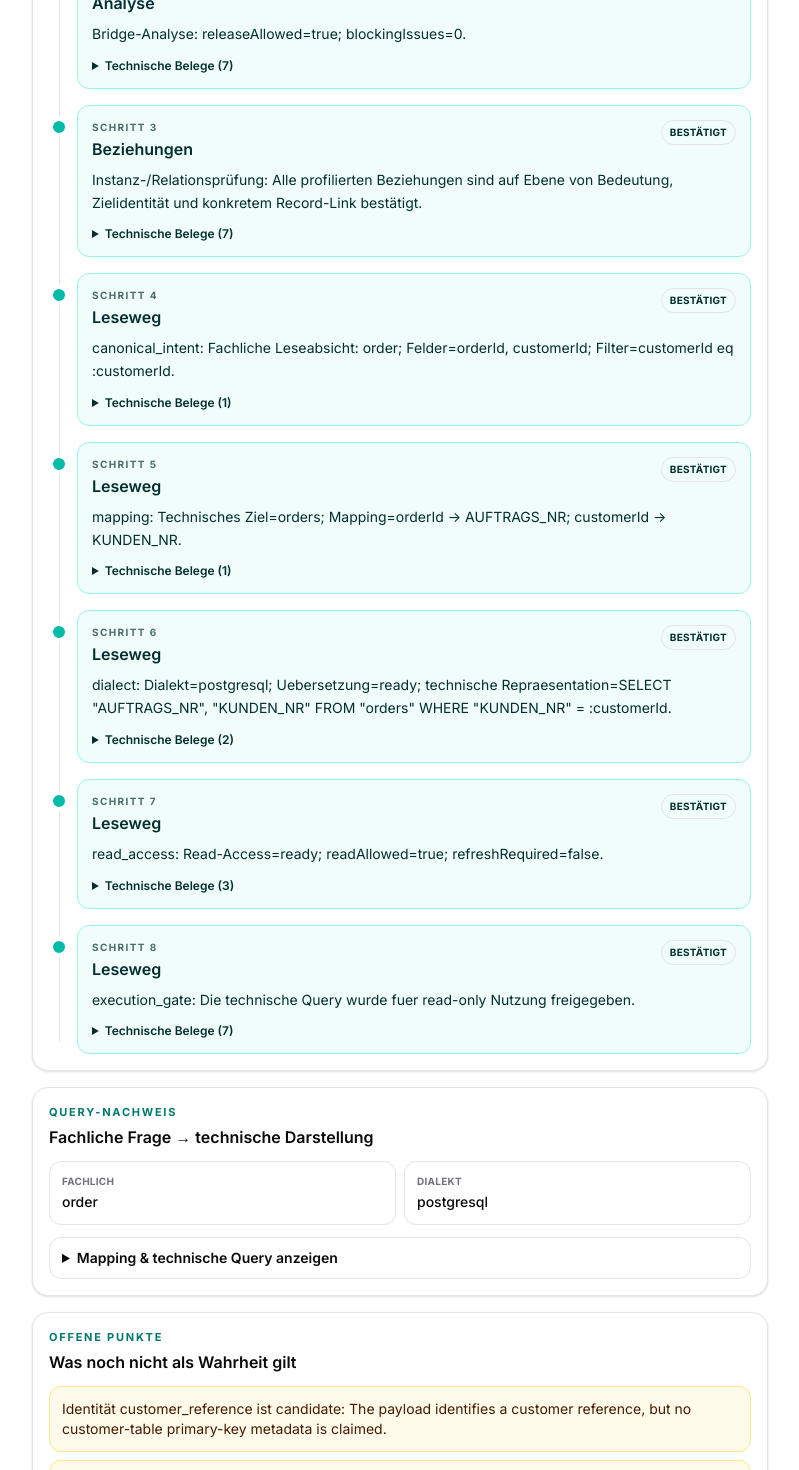
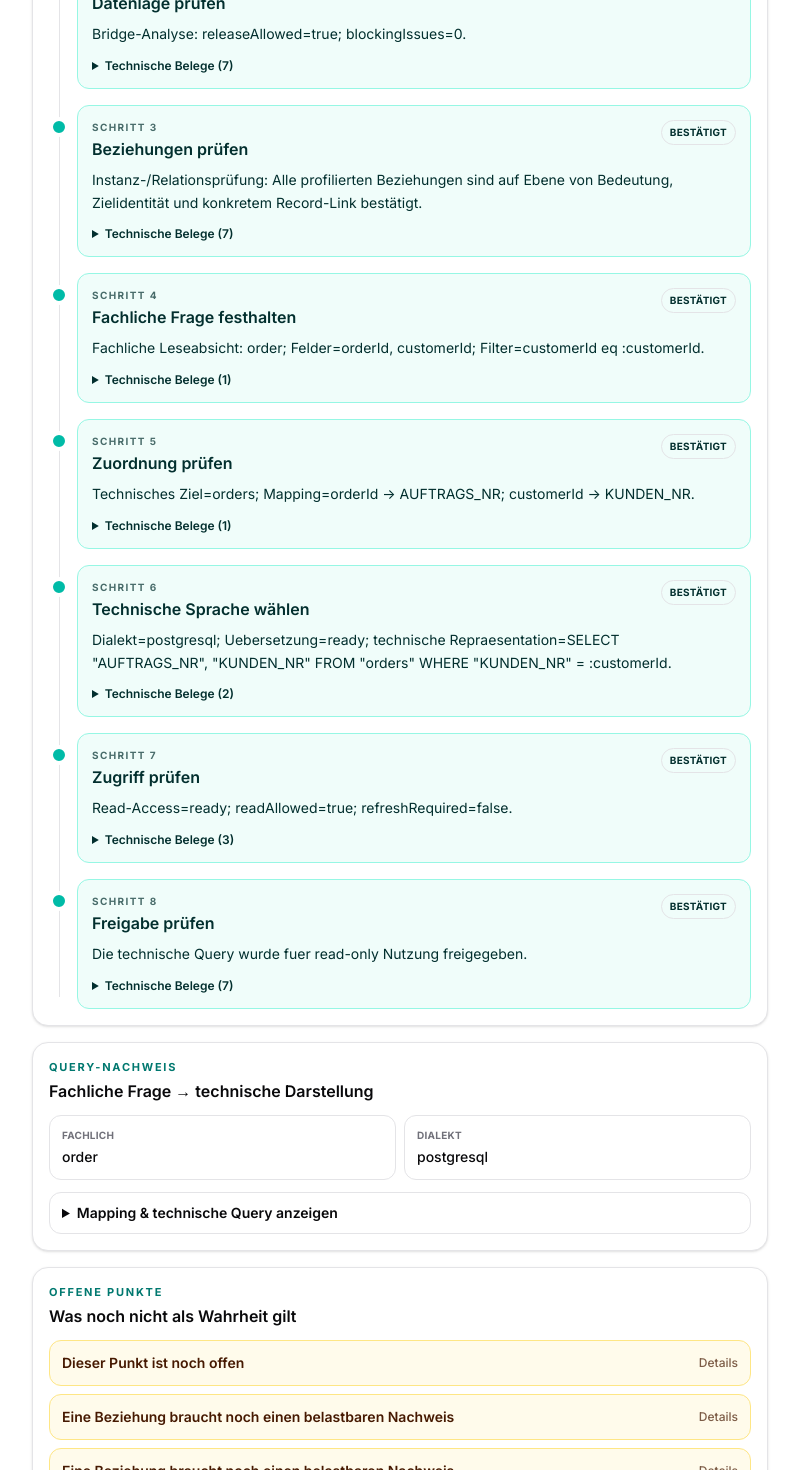
Before and after one commit to schieskejulia-collab/petraplan, a React (Vite) app in the folder frontend/mobile-app/: page /trace in a window 1280 px wide. Shown: the part 880-2350 px from the top of the page, without its empty margins (240-1039 px from the left). Built offline with nearby package versions, Linux system fonts and the light colour scheme.

Commit message:
feat(ui): glätte mobile Nachweisansicht

```diff
--- a/frontend/mobile-app/src/pages/UnifiedTracePage.tsx
+++ b/frontend/mobile-app/src/pages/UnifiedTracePage.tsx
@@ -54,12 +54,27 @@ function statusLabel(status: string) {
   return "blockiert";
 }
 
-function domainLabel(domain: string) {
-  if (domain === "source_provenance") return "Ursprung";
-  if (domain === "bridge_analysis") return "Analyse";
-  if (domain === "instance_relations") return "Beziehungen";
-  if (domain === "query_read") return "Leseweg";
-  return domain.replaceAll("_", " ");
+function stepLabel(domain: string, summary: string) {
+  if (domain === "source_provenance") return "Ursprung belegen";
+  if (domain === "bridge_analysis") return "Datenlage prüfen";
+  if (domain === "instance_relations") return "Beziehungen prüfen";
+  if (summary.startsWith("canonical_intent:")) return "Fachliche Frage festhalten";
+  if (summary.startsWith("mapping:")) return "Zuordnung prüfen";
+  if (summary.startsWith("dialect:")) return "Technische Sprache wählen";
+  if (summary.startsWith("read_access:")) return "Zugriff prüfen";
+  if (summary.startsWith("execution_gate:")) return "Freigabe prüfen";
+  return "Nachweis prüfen";
+}
+
+function openPointTitle(item: string) {
+  if (/contract|vertrag/i.test(item)) return "Vertragsstand ist noch nicht bestätigt";
+  if (/status/i.test(item)) return "Ein Statuswert ist noch nicht eindeutig zugeordnet";
+  if (/menge|quantity|negative/i.test(item)) return "Ein Wert widerspricht der bestätigten Regel";
+  if (/relation|beziehung|record-link|zielidentität/i.test(item)) return "Eine Beziehung braucht noch einen belastbaren Nachweis";
+  if (/fresh|snapshot|stale|aktual/i.test(item)) return "Die Aktualität des Lesestands ist noch nicht bestätigt";
+  if (/mapping|feld|field/i.test(item)) return "Eine Zuordnung ist noch nicht vollständig bestätigt";
+  if (/dialekt|dialect|query/i.test(item)) return "Die technische Abfrage braucht noch Bestätigung";
+  return "Dieser Punkt ist noch offen";
 }
 
 export default function UnifiedTracePage() {
@@ -204,11 +219,11 @@ export default function UnifiedTracePage() {
                     <div className="flex items-start justify-between gap-3">
                       <div>
                         <p className="text-[10px] font-bold uppercase tracking-[0.14em] opacity-70">Schritt {index + 1}</p>
-                        <p className="mt-0.5 font-semibold">{domainLabel(step.domain)}</p>
+                        <p className="mt-0.5 font-semibold">{stepLabel(step.domain, step.summary)}</p>
                       </div>
                       <span className="shrink-0 rounded-full border px-2 py-1 text-[10px] font-bold uppercase tracking-wide">{statusLabel(step.status)}</span>
                     </div>
-                    <p className="mt-2 text-sm leading-relaxed">{step.summary}</p>
+                    <p className="mt-2 text-sm leading-relaxed">{step.summary.replace(/^[a-z_]+:\s*/i, "")}</p>
                     {step.evidence.length > 0 && (
                       <details className="mt-3 text-xs">
                         <summary className="cursor-pointer font-semibold">Technische Belege ({step.evidence.length})</summary>
@@ -259,11 +274,19 @@ export default function UnifiedTracePage() {
           {report.openPoints.length === 0 ? (
             <p className="mt-3 text-sm text-muted-foreground">Für diesen Demo-Nachweisweg sind keine offenen Punkte vorhanden.</p>
           ) : (
-            <ul className="mt-3 space-y-2 text-sm">
+            <div className="mt-3 space-y-2">
               {report.openPoints.map((item, index) => (
-                <li key={`${item}-${index}`} className="rounded-xl border border-amber-200 bg-amber-50 p-3 text-amber-950">{item}</li>
+                <details key={`${item}-${index}`} className="rounded-xl border border-amber-200 bg-amber-50 px-3 py-3 text-amber-950">
+                  <summary className="cursor-pointer list-none text-sm font-semibold">
+                    <span className="flex items-center justify-between gap-3">
+                      <span>{openPointTitle(item)}</span>
+                      <span className="text-xs font-medium opacity-70">Details</span>
+                    </span>
+                  </summary>
+                  <p className="mt-2 border-t border-amber-200 pt-2 text-xs leading-relaxed opacity-90">{item}</p>
+                </details>
               ))}
-            </ul>
+            </div>
           )}
         </section>
 
```
